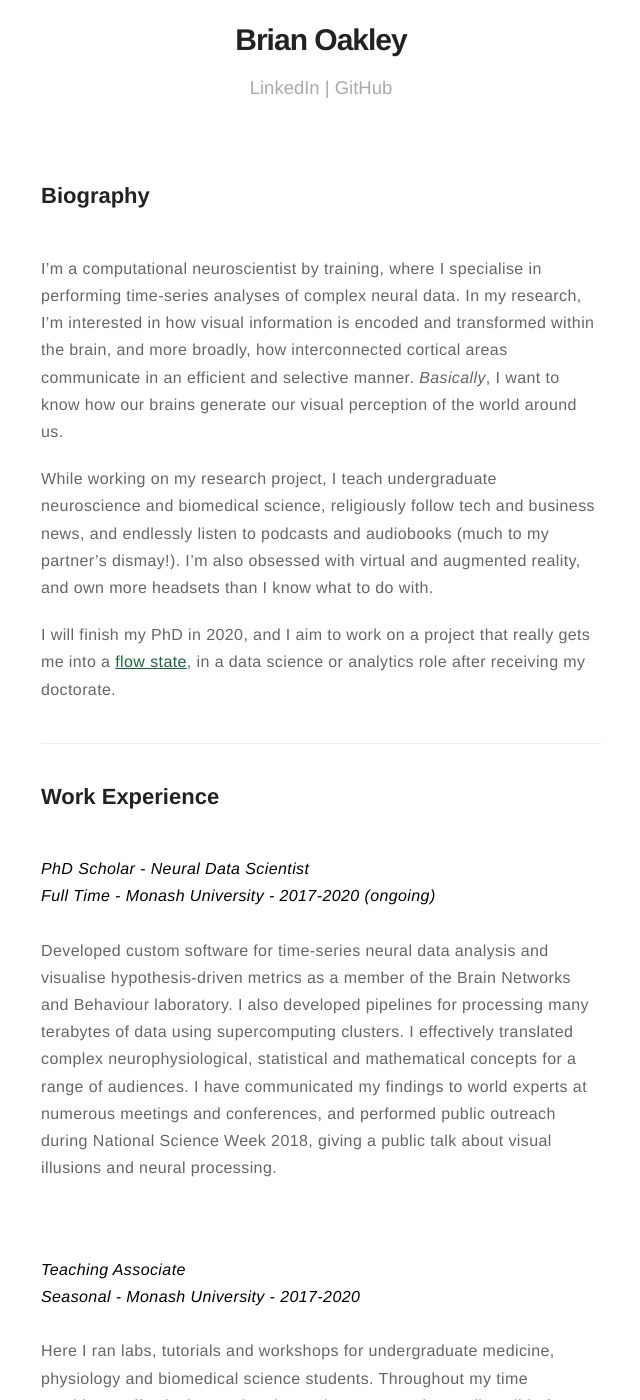
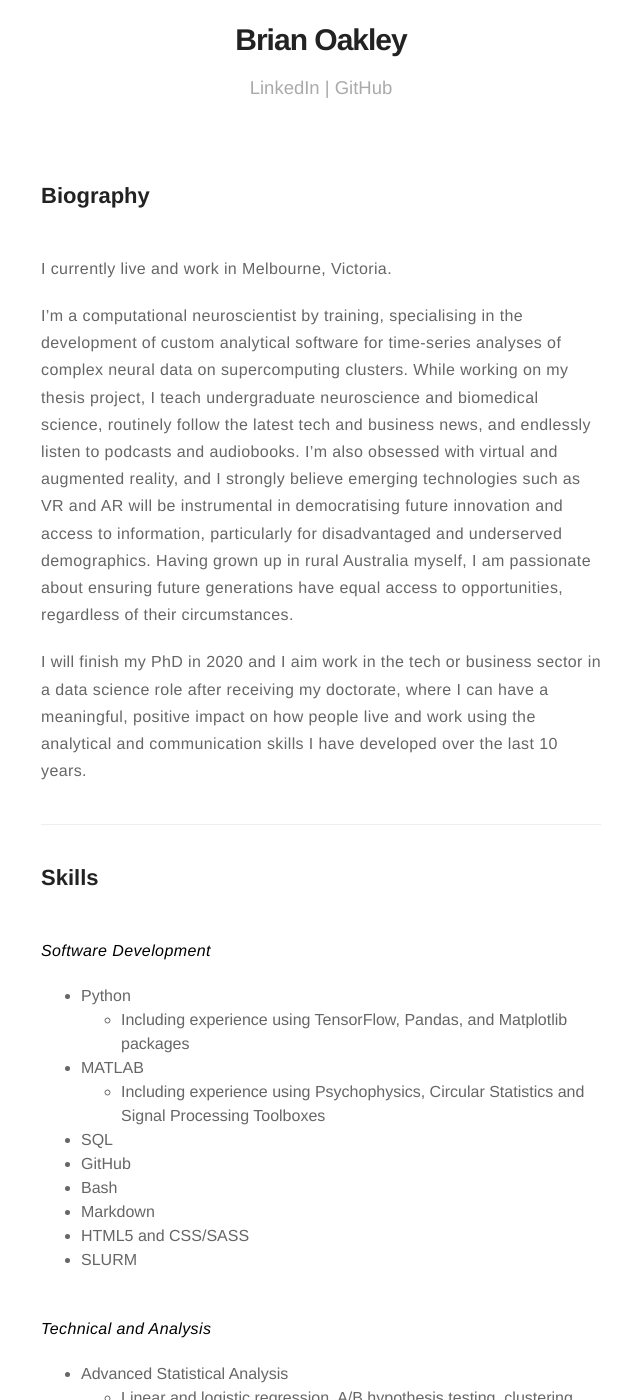
Before and after one commit to broak/broak.github.io, a Jekyll site: the page built from resume.md, in a window 1280 px wide and 1400 px high, scrolled down 718 px. Shown: the whole window, without its empty margins (319-959 px from the left). Built offline with Jekyll 4.4.1, drawn with Linux system fonts in a browser that asks for light colours; some of the changed text lies outside the part shown.

Commit message:
Resume Update

```diff
--- a/_includes/footer.html
+++ b/_includes/footer.html
@@ -13,6 +13,6 @@
         by
         <a class="link" href="https://github.com/sergiokopplin/indigo">Kopplin</a>
         <br>
-        Last updated: 19th August 2020
+        Last updated: 25th August 2020
     </p>
 </footer>
--- a/index.html
+++ b/index.html
@@ -7,5 +7,8 @@ title: Home
 <br>
 <br>
 <br>
+<h1>!! Website still under construction !!
+    Current images are merely placeholders
+</h1>
 <br>
 <h1>>> Status: Currently Writing PhD Thesis</h1>
--- a/resume.md
+++ b/resume.md
@@ -19,11 +19,51 @@ layout: page
 ## Biography
 
 <br>
-I'm a computational neuroscientist by training, where I specialise in performing time-series analyses of complex neural data. In my research, I'm interested in how visual information is encoded and transformed within the brain, and more broadly, how interconnected cortical areas communicate in an efficient and selective manner. *Basically*, I want to know how our brains generate our visual perception of the world around us.
+I currently live and work in Melbourne, Victoria.
 
-While working on my research project, I teach undergraduate neuroscience and biomedical science, religiously follow tech and business news, and endlessly listen to podcasts and audiobooks (much to my partner's dismay!). I'm also obsessed with virtual and augmented reality, and own more headsets than I know what to do with.
+I'm a computational neuroscientist by training, specialising in the development of custom analytical software for time-series analyses of complex neural data on supercomputing clusters. While working on my thesis project, I teach undergraduate neuroscience and biomedical science, routinely follow the latest tech and business news, and endlessly listen to podcasts and audiobooks. I'm also obsessed with virtual and augmented reality, and I strongly believe emerging technologies such as VR and AR will be instrumental in democratising future innovation and access to information, particularly for disadvantaged and underserved demographics. Having grown up in rural Australia myself, I am passionate about ensuring future generations have equal access to opportunities, regardless of their circumstances.
 
-I will finish my PhD in 2020, and I aim to work on a project that really gets me into a [flow state](http://positivepsychology.org.uk/living-in-flow), in a data science or analytics role after receiving my doctorate.
+I will finish my PhD in 2020 and I aim work in the tech or business sector in a data science role after receiving my doctorate, where I can have a meaningful, positive impact on how people live and work using the analytical and communication skills I have developed over the last 10 years.
+
+---
+## Skills
+
+<br>
+***Software Development***
+- Python
+	- Including experience using TensorFlow, Pandas, and Matplotlib packages
+- MATLAB
+	- Including experience using Psychophysics, Circular Statistics and Signal Processing Toolboxes
+- SQL
+- GitHub
+- Bash
+- Markdown
+- HTML5 and CSS/SASS
+- SLURM
+
+<br>
+***Technical and Analysis***
+- Advanced Statistical Analysis
+	- Linear and logistic regression, A/B hypothesis testing, clustering
+- High Performance Computing (SLURM)
+- Business Intelligence tools such as Power BI
+- Statistical Analysis tools such as SPSS
+
+<br>
+***Productivity Software***
+- Microsoft Office
+- Adobe Creative Suite
+- Trello / Jira
+
+<br>
+***Professional and Soft Skills***
+- Public Speaking/Outreach
+	- Was selected by Monash School of Biomedical Science to deliver a talk to the public for National Science Week 2018
+	- Delivered numerous departmental seminars both to faculty and students
+- Project Management
+	- Self-managed my 4 year doctoral research project, and assisted in the supervision and management of Honours students.
+- Communication Skills
+	- Lead university-level classes and seminars, performed one-on-one training in both university and retail environments.
 
 ---
 ## Work Experience
@@ -32,21 +72,21 @@ I will finish my PhD in 2020, and I aim to work on a project that really gets me
 ***PhD Scholar - Neural Data Scientist***<br>
 ***Full Time - Monash University - 2017-2020 (ongoing)***<br>
 <br>
-Developed custom software for time-series neural data analysis and visualise hypothesis-driven metrics as a member of the Brain Networks and Behaviour laboratory. I also developed pipelines for processing many terabytes of data using supercomputing clusters. I effectively translated complex neurophysiological, statistical and mathematical concepts for a range of audiences. I have communicated my findings to world experts at numerous meetings and conferences, and performed public outreach during National Science Week 2018, giving a public talk about visual illusions and neural processing.
+Developed custom software for analysis of time-series, visualising metrics, and processing pipelines to analyse terabytes of data using supercomputing clusters. As a member of the Brain Networks and Behaviour laboratory, I effectively translated complex neurophysiological, statistical and mathematical concepts for a range of audiences. I have communicated my findings to world experts at numerous meetings and conferences, and performed public outreach during National Science Week 2018, giving a public talk about visual illusions and neural processing.
 
 <br>
 <br>
 ***Teaching Associate***<br>
 ***Seasonal - Monash University - 2017-2020***<br>
 <br>
-Here I ran labs, tutorials and workshops for undergraduate medicine, physiology and biomedical science students. Throughout my time teaching, I effectively translated complex concepts into a digestible form, while focusing on maintaining students' interest and building rapport. I received consistently high praise for my teaching and communication style during student evaluations.
+Lead labs, tutorials and workshops for undergraduate medicine, physiology and biomedical science students. Effectively translated complex concepts into a digestible form, while focusing on maintaining students' interest and building rapport. Received consistently high praise for my teaching and communication style during student and mentor evaluations.
 
 <br>
 <br>
 ***Genius Admin***<br>
 ***Part Time - Apple Retail - 2012-2017***<br>
 <br>
-Worked in a small admin team to manage inventory, allocation and prioritization of repairs, and the contact of customers regarding updates and delays, as well as being the point of call during escalations or technical issues. Developed new auditing pipelines which reduced part count errors and increased productivity by optimizing repetitive daily tasks.
+Developed novel auditing pipelines which reduced part count errors and increased productivity by optimizing repetitive daily tasks, effectively saving 2 hours per day. Worked in a small admin team to manage inventory, allocation and prioritization of repairs, and the contact of customers regarding updates and delays, as well as being the point of call during escalations or technical issues.
 
 ---
 ## Education
@@ -55,7 +95,7 @@ Worked in a small admin team to manage inventory, allocation and prioritization
 ***Doctor of Philosophy - Computational Neuroscience***<br>
 ***Monash University - 2017-2020 (ongoing)***<br>
 <br>
-My doctoral thesis characterises the computations occurring between and within directly connected areas of primate visual cortex using a combination of electrophysiological and computational techniques. Developed custom analysis software which uses high-performance super-computing clusters to clean, sort and analyse large time-series neural datasets.
+My doctoral thesis characterises the computations occurring between and within directly connected areas of primate visual cortex using a combination of electrophysiological and computational techniques. Developed custom analysis software which uses high-performance super-computing clusters to clean, sort and analyse large time-series neural datasets, as well as producing visualisations for gaining meaningful insights from complex, multidimensional data.
 
 <br>
 <br>
@@ -85,43 +125,6 @@ Studied Film and Television production, with a focus on producing and editing ro
 - Body Language for Leaders
 
 ---
-## Skills
-
-<br>
-***Software Development***
-- MATLAB
-	- Including experience using Psychophysics, Circular Statistics and Signal Processing Toolboxes
-- Python
-	- Including experience using TensorFlow, Pandas, and Matplotlib packages
-- SQL
-- GitHub
-- Bash
-- Markdown
-- HTML5 and CSS/SASS
-- SLURM
-
-<br>
-***Technical and Analysis***
-- Advanced Statistics
-- High Performance Computing (SLURM)
-- Power BI
-- SPSS
-
-<br>
-***Productivity Software***
-- Microsoft Office
-- Adobe Creative Suite
-- Trello / Jira
-
-<br>
-***Professional and Soft Skills***
-- Public Speaking/Outreach
-	- Was selected by Monash School of Biomedical Science to deliver a talk to the public for National Science Week 2018
-	- Delivered numerous departmental seminars both to faculty and students
-- Project Management
-- Communication Skills
-
----
 ## References
 
 <br>
```
